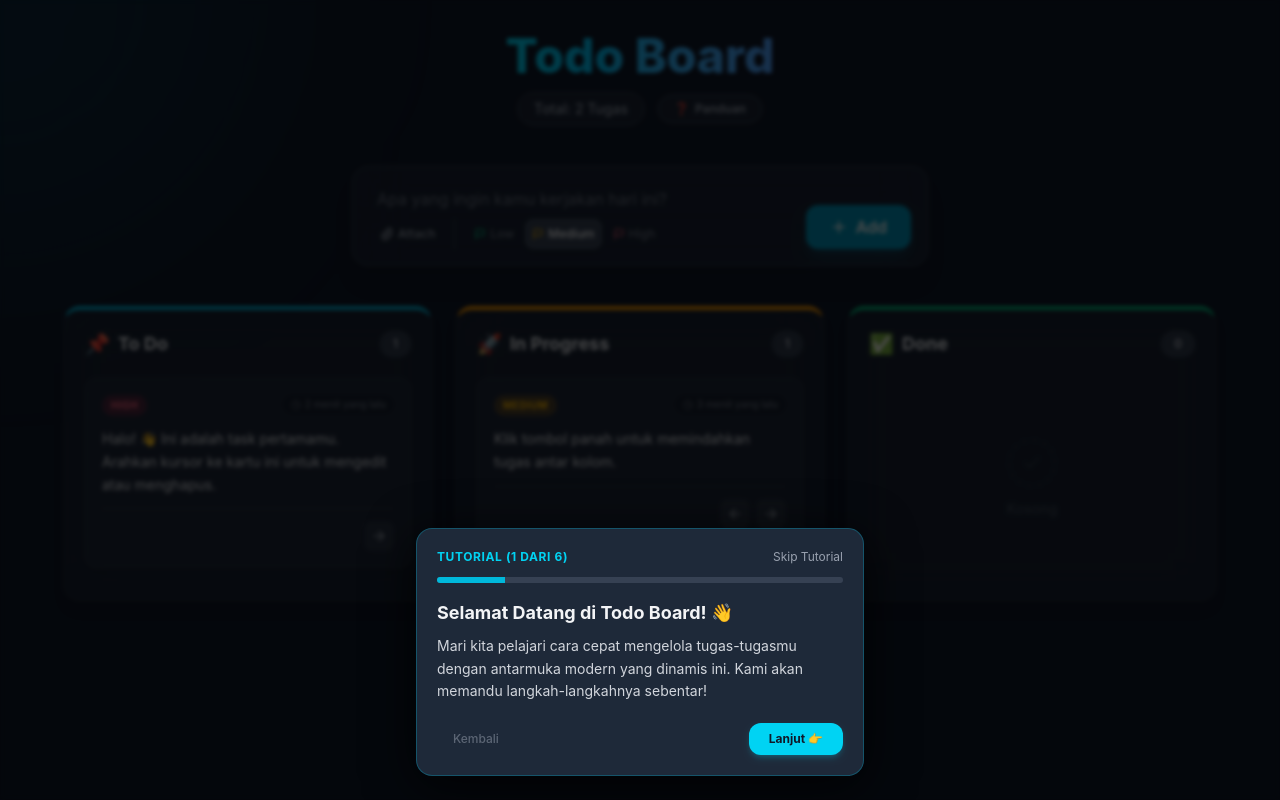
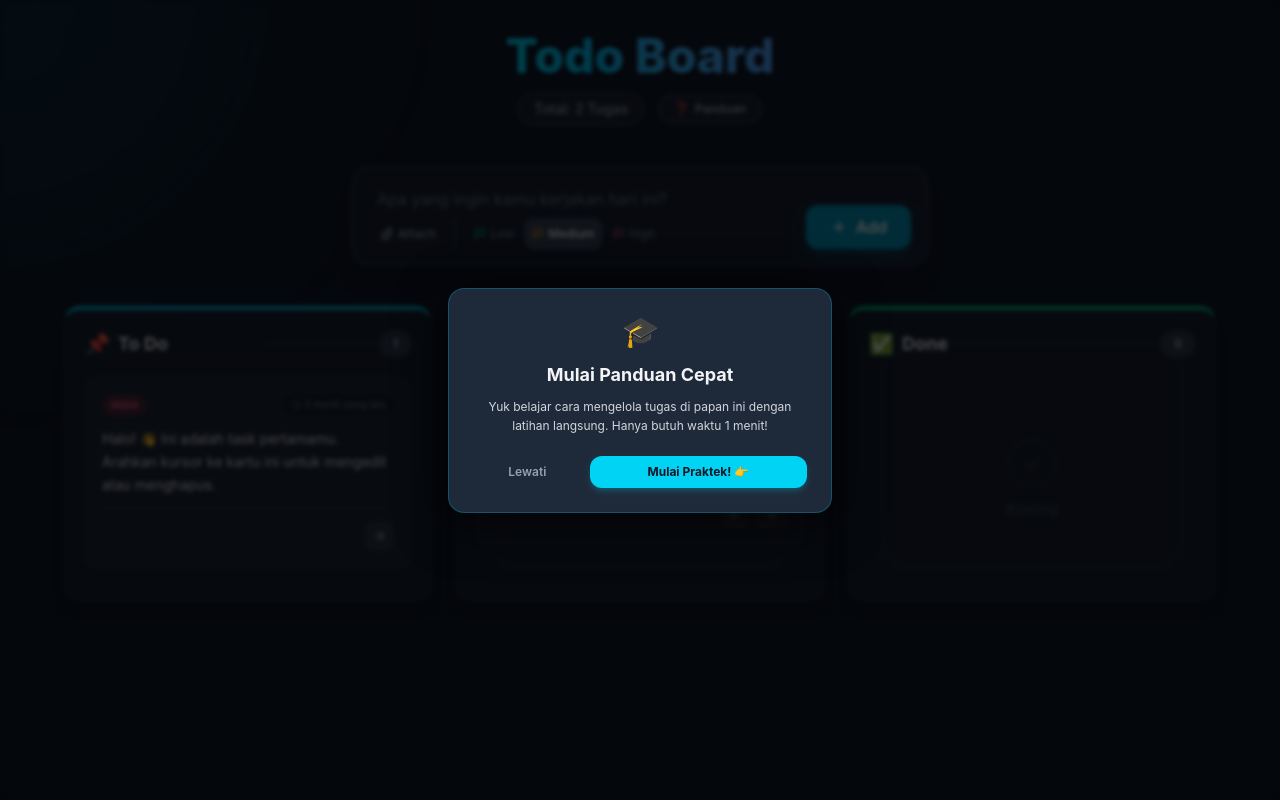
Before and after one commit to Pppppp07/todo-board, a React (Vite) app: page / in a window 1280 px wide. Built offline with nearby package versions, Linux system fonts and the light colour scheme.

Commit message:
feat: transition to interactive hands-on practice tutorial

```diff
--- a/src/App.tsx
+++ b/src/App.tsx
@@ -54,43 +54,6 @@ const columnConfig: Record<ColumnType, { title: string, color: string, emoji: st
   }
 }
 
-interface TourStep {
-  title: string
-  description: string
-  targetId?: string
-}
-
-const tourSteps: TourStep[] = [
-  {
-    title: "Selamat Datang di Todo Board! 👋",
-    description: "Mari kita pelajari cara cepat mengelola tugas-tugasmu dengan antarmuka modern yang dinamis ini. Kami akan memandu langkah-langkahnya sebentar!"
-  },
-  {
-    title: "Buat Tugas Baru 📝",
-    description: "Di form ini, kamu bisa menulis judul tugas, memilih skala prioritas (Low, Medium, High), serta melampirkan file dokumen atau gambar (Maks 500KB) yang bisa dipreview langsung tanpa diunduh.",
-    targetId: "add-task-form"
-  },
-  {
-    title: "Kolom Status Tugas 📋",
-    description: "Papan ini dibagi menjadi 3 kolom: To Do (Tugas Baru), In Progress (Sedang Dikerjakan), dan Done (Selesai). Kamu bisa mengawasi semua progres tugasmu di sini.",
-    targetId: "board-layout"
-  },
-  {
-    title: "Kartu Tugas Interaktif 🃏",
-    description: "Setiap tugas memiliki kartu interaktif. Kamu bisa mengedit teksnya, menghapusnya, dan menggesernya secara instan menggunakan tombol panah (Geser Kiri/Kanan) tanpa seret-melepas.",
-    targetId: "tutorial-first-card"
-  },
-  {
-    title: "Geser & Lepas (Drag and Drop) 🎯",
-    description: "Seret kartu tugasmu langsung ke kolom lain! Rasakan sensasi aura bersinar saat kartu didekatkan ke kolom tujuan, dan bersiaplah menyambut ledakan konfeti saat tugas sukses dipindah ke kolom Done!",
-    targetId: "board-layout"
-  },
-  {
-    title: "Kamu Siap Memulai! 🚀",
-    description: "Kini kamu sudah menguasai cara pakai Todo Board. Mulailah mengelola produktivitas harimu dengan mudah dan menyenangkan!"
-  }
-]
-
 const getRelativeTime = (timestamp: number) => {
   const rtf = new Intl.RelativeTimeFormat('id', { numeric: 'auto' })
   const daysDifference = Math.round((timestamp - Date.now()) / (1000 * 60 * 60 * 24))
@@ -135,27 +98,24 @@ function App() {
   const [deletingId, setDeletingId] = useState<number | null>(null)
   const [draggingOver, setDraggingOver] = useState<ColumnType | null>(null)
   const [tutorialStep, setTutorialStep] = useState<number | null>(null)
-  const startTutorial = () => {
-    if (tasks.length === 0) {
-      setTasks(initialTasks)
-    }
-    setTutorialStep(0)
-  }
 
   useEffect(() => {
     // Jalankan tutorial otomatis untuk pendatang baru dalam sesi ini
     const isCompleted = sessionStorage.getItem('todo-tutorial-completed')
     if (!isCompleted) {
-      startTutorial()
+      setTutorialStep(0)
     }
   }, [])
 
   useEffect(() => {
     if (tutorialStep !== null) {
-      const step = tourSteps[tutorialStep]
-      if (step.targetId) {
+      let targetId = ''
+      if (tutorialStep === 1) targetId = 'add-task-form'
+      else if (tutorialStep === 2 || tutorialStep === 3) targetId = 'tutorial-first-card'
+
+      if (targetId) {
         setTimeout(() => {
-          const el = document.getElementById(step.targetId!)
+          const el = document.getElementById(targetId)
           if (el) {
             el.scrollIntoView({ behavior: 'smooth', block: 'center' })
           }
@@ -163,22 +123,6 @@ function App() {
       }
     }
   }, [tutorialStep])
-
-  const nextTutorialStep = () => {
-    if (tutorialStep !== null) {
-      if (tutorialStep < tourSteps.length - 1) {
-        setTutorialStep(tutorialStep + 1)
-      } else {
-        finishTutorial()
-      }
-    }
-  }
-
-  const prevTutorialStep = () => {
-    if (tutorialStep !== null && tutorialStep > 0) {
-      setTutorialStep(tutorialStep - 1)
-    }
-  }
 
   const finishTutorial = () => {
     setTutorialStep(null)
@@ -252,7 +196,7 @@ function App() {
       priority: inputPriority,
       ...(attachment && { attachment })
     }
-    setTasks([...tasks, newTask])
+    setTasks([newTask, ...tasks])
     setInputValue('')
     setInputPriority('medium')
     setAttachment(null)
@@ -260,7 +204,7 @@ function App() {
       textareaRef.current.style.height = 'auto'
     }
 
-    // Naik ke step berikutnya jika sedang di step membuat tugas
+    // Auto-advance tutorial ke praktek manual geser
     if (tutorialStep === 1) {
       setTutorialStep(2)
     }
@@ -289,9 +233,9 @@ function App() {
         task.id === taskId ? { ...task, status: newStatus, isExiting: false } : task
       ))
 
-      // Naik ke step berikutnya jika memindahkan tugas via tombol ke In Progress di step 3
-      if (tutorialStep === 3 && newStatus === 'doing') {
-        setTutorialStep(4)
+      // Auto-advance tutorial ke praktek drag & drop
+      if (tutorialStep === 2) {
+        setTutorialStep(3)
       }
     }, 250)
   }
@@ -368,9 +312,9 @@ function App() {
 
     setTasks([...columnTodo, ...columnDoing, ...columnDone])
 
-    // Naik ke step berikutnya jika berhasil memindahkan tugas via Drag and Drop ke Done di step 4
-    if (tutorialStep === 4 && destination.droppableId === 'done') {
-      setTutorialStep(5)
+    // Auto-advance tutorial selesai jika berhasil drag ke Done
+    if (tutorialStep === 3 && destination.droppableId === 'done') {
+      setTutorialStep(4)
     }
   }
 
@@ -395,7 +339,7 @@ function App() {
           <div className="flex items-center gap-3 text-sm font-medium text-gray-400">
             <span className="bg-gray-800/80 px-4 py-1.5 rounded-full border border-gray-700 shadow-inner">Total: {tasks.length} Tugas</span>
             <button
-              onClick={startTutorial}
+              onClick={() => setTutorialStep(0)}
               className="bg-gray-800/80 hover:bg-gray-700/80 hover:text-cyan-400 px-4 py-1.5 rounded-full border border-gray-700 transition-all active:scale-95 flex items-center gap-1.5 shadow-sm font-semibold text-xs"
               title="Buka panduan interaktif"
             >
@@ -408,9 +352,28 @@ function App() {
         <div
           id="add-task-form"
           className={`max-w-xl mx-auto bg-gray-800/60 backdrop-blur-xl p-2 rounded-2xl border border-gray-700 shadow-xl flex flex-col mb-10 transition-all focus-within:border-cyan-500/50 focus-within:bg-gray-800/80 ${
-            tutorialStep === 1 ? 'relative z-50 ring-4 ring-cyan-500 shadow-[0_0_30px_rgba(6,182,212,0.5)]' : ''
+            tutorialStep === 1 ? 'relative z-50 ring-4 ring-cyan-500 shadow-[0_0_35px_rgba(6,182,212,0.6)]' : ''
           }`}
         >
+
+          {/* Practice Tutorial step 1 inline tooltip */}
+          {tutorialStep === 1 && (
+            <motion.div
+              initial={{ opacity: 0, y: 10 }}
+              animate={{ opacity: 1, y: 0 }}
+              className="absolute -bottom-16 left-1/2 -translate-x-1/2 z-50 bg-cyan-600 text-white text-xs font-bold py-2.5 px-4 rounded-xl shadow-lg border border-cyan-400 flex items-center gap-2 whitespace-nowrap"
+            >
+              <span className="animate-ping w-2 h-2 rounded-full bg-white inline-block"></span>
+              <span>Ketik tugas barumu lalu tekan Enter ⏎</span>
+              <button
+                onClick={finishTutorial}
+                className="ml-3 text-[10px] text-cyan-200 hover:text-white underline font-semibold border-none bg-transparent"
+              >
+                Lewati
+              </button>
+              <div className="absolute -top-1.5 left-1/2 -translate-x-1/2 w-3 h-3 bg-cyan-600 border-t border-l border-cyan-400 rotate-45" />
+            </motion.div>
+          )}
 
           {/* Attachment Preview (if any) */}
           <AnimatePresence>
@@ -594,8 +557,12 @@ function App() {
                                 setPreviewImage={setPreviewImage}
                                 provided={dragProvided}
                                 snapshot={dragSnapshot}
-                                isTutorialTarget={index === 0 && status === 'todo'}
+                                isTutorialTarget={
+                                  (tutorialStep === 2 && index === 0 && status === 'todo') ||
+                                  (tutorialStep === 3 && index === 0 && status === 'doing')
+                                }
                                 tutorialStep={tutorialStep}
+                                finishTutorial={finishTutorial}
                               />
                             )}
                           </Draggable>
@@ -665,60 +632,57 @@ function App() {
         />
       )}
 
-      {/* Tutorial Card */}
-      {tutorialStep !== null && (
-        <div className="fixed bottom-6 left-1/2 -translate-x-1/2 z-50 w-[calc(100%-2rem)] max-w-md bg-gray-800 border border-cyan-500/30 rounded-2xl shadow-[0_10px_50px_rgba(0,0,0,0.8)] p-5 backdrop-blur-xl">
-          <div className="flex justify-between items-start mb-3">
-            <span className="text-xs font-bold text-cyan-400 uppercase tracking-wider">
-              Tutorial ({tutorialStep + 1} dari {tourSteps.length})
-            </span>
+      {/* Tutorial Step 0: Welcome popup */}
+      {tutorialStep === 0 && (
+        <div className="fixed inset-0 z-50 flex items-center justify-center p-4">
+          <motion.div
+            initial={{ scale: 0.9, opacity: 0 }}
+            animate={{ scale: 1, opacity: 1 }}
+            className="w-full max-w-sm bg-gray-800 border border-cyan-500/30 rounded-2xl shadow-[0_10px_50px_rgba(0,0,0,0.8)] p-6 text-center backdrop-blur-xl"
+          >
+            <div className="text-3xl mb-3">🎓</div>
+            <h3 className="text-lg font-bold text-gray-100 mb-2">Mulai Panduan Cepat</h3>
+            <p className="text-xs text-gray-300 mb-5 leading-relaxed">
+              Yuk belajar cara mengelola tugas di papan ini dengan latihan langsung. Hanya butuh waktu 1 menit!
+            </p>
+            <div className="flex gap-2">
               <button
                 onClick={finishTutorial}
-              className="text-xs text-gray-400 hover:text-white transition-colors"
+                className="flex-1 py-2 text-xs font-semibold text-gray-400 hover:text-white transition-colors"
               >
-              Skip Tutorial
+                Lewati
+              </button>
+              <button
+                onClick={() => setTutorialStep(1)}
+                className="flex-[2] py-2 text-xs font-bold text-gray-900 bg-cyan-400 hover:bg-cyan-300 rounded-xl transition-all shadow-md shadow-cyan-400/20 active:scale-95"
+              >
+                Mulai Praktek! 👉
               </button>
             </div>
+          </motion.div>
+        </div>
+      )}
 
-          {/* Progress bar */}
-          <div className="w-full bg-gray-700 h-1.5 rounded-full overflow-hidden mb-4">
-            <div
-              className="bg-cyan-500 h-full transition-all duration-300"
-              style={{ width: `${((tutorialStep + 1) / tourSteps.length) * 100}%` }}
-            />
-          </div>
-
-          <h3 className="text-lg font-bold text-gray-100 mb-2">
-            {tourSteps[tutorialStep].title}
-          </h3>
-          <p className="text-sm text-gray-300 mb-5 leading-relaxed">
-            {tourSteps[tutorialStep].description}
+      {/* Tutorial Step 4: Complete popup */}
+      {tutorialStep === 4 && (
+        <div className="fixed inset-0 z-50 flex items-center justify-center p-4">
+          <motion.div
+            initial={{ scale: 0.9, opacity: 0 }}
+            animate={{ scale: 1, opacity: 1 }}
+            className="w-full max-w-sm bg-gray-800 border border-emerald-500/30 rounded-2xl shadow-[0_10px_50px_rgba(0,0,0,0.8)] p-6 text-center backdrop-blur-xl"
+          >
+            <div className="text-3xl mb-3">🎉</div>
+            <h3 className="text-lg font-bold text-gray-100 mb-2">Luar Biasa, Kamu Berhasil!</h3>
+            <p className="text-xs text-gray-300 mb-5 leading-relaxed">
+              Kamu telah mempraktekkan cara menambah tugas, memindahkan manual (klik panah), serta Drag and Drop!
             </p>
-
-          <div className="flex justify-between items-center">
             <button
-              onClick={prevTutorialStep}
-              disabled={tutorialStep === 0}
-              className="px-4 py-2 text-xs font-medium text-gray-400 hover:text-white disabled:opacity-50 disabled:pointer-events-none transition-colors"
+              onClick={finishTutorial}
+              className="w-full py-2.5 text-xs font-bold text-gray-900 bg-emerald-400 hover:bg-emerald-300 rounded-xl transition-all shadow-md shadow-emerald-400/20 active:scale-95"
             >
-              Kembali
+              Selesai & Mulai Bekerja! 🚀
             </button>
-
-            {[1, 3, 4].includes(tutorialStep) ? (
-              <span className="text-xs font-semibold text-amber-400 animate-pulse bg-amber-500/10 px-3 py-1.5 rounded-lg border border-amber-500/20">
-                {tutorialStep === 1 && "✍️ Tambahkan tugas baru untuk lanjut..."}
-                {tutorialStep === 3 && "➡️ Klik tombol panah untuk lanjut..."}
-                {tutorialStep === 4 && "🎯 Seret kartu ke Done untuk lanjut..."}
-              </span>
-            ) : (
-              <button
-                onClick={nextTutorialStep}
-                className="px-5 py-2 text-xs font-bold text-gray-900 bg-cyan-400 hover:bg-cyan-300 rounded-xl transition-all shadow-md shadow-cyan-400/20 active:scale-95"
-              >
-                {tutorialStep === tourSteps.length - 1 ? 'Selesai 🚀' : 'Lanjut 👉'}
-              </button>
-            )}
-          </div>
+          </motion.div>
         </div>
       )}
     </div>
@@ -729,7 +693,7 @@ function TaskCard({
   task, status, editingId, editValue, setEditValue, startEditing,
   saveEdit, setEditingId, moveTask, deleteTask, confirmDelete,
   deletingId, setDeletingId, setPreviewImage, provided, snapshot,
-  isTutorialTarget, tutorialStep
+  isTutorialTarget, tutorialStep, finishTutorial
 }: {
   task: Task,
   status: ColumnType,
@@ -748,7 +712,8 @@ function TaskCard({
   provided?: any,
   snapshot?: any,
   isTutorialTarget?: boolean,
-  tutorialStep?: number | null
+  tutorialStep?: number | null,
+  finishTutorial?: () => void
 }) {
   const [expanded, setExpanded] = useState(false)
   const isLong = task.title.length > 100
@@ -758,8 +723,8 @@ function TaskCard({
       ref={provided?.innerRef}
       {...provided?.draggableProps}
       style={provided?.draggableProps.style}
-      id={isTutorialTarget && tutorialStep === 3 ? "tutorial-first-card" : undefined}
-      className={`pb-3 ${isTutorialTarget && tutorialStep === 3 ? 'relative z-50' : ''}`}
+      id={isTutorialTarget && (tutorialStep === 2 || tutorialStep === 3) ? "tutorial-first-card" : undefined}
+      className={`pb-3 ${isTutorialTarget && (tutorialStep === 2 || tutorialStep === 3) ? 'relative z-50' : ''}`}
     >
       <motion.div
         {...provided?.dragHandleProps}
@@ -772,7 +737,7 @@ function TaskCard({
         className={`bg-gray-800/80 hover:bg-gray-750 backdrop-blur-sm rounded-xl p-4 border group relative overflow-hidden ${
           snapshot?.isDragging ? 'border-cyan-500 shadow-2xl shadow-cyan-500/20 z-50 ring-2 ring-cyan-500 ring-offset-2 ring-offset-gray-900' : 'border-gray-700/60 shadow-md'
         } ${
-          isTutorialTarget && tutorialStep === 3 ? 'ring-4 ring-cyan-500 shadow-[0_0_30px_rgba(6,182,212,0.5)] border-cyan-400' : ''
+          isTutorialTarget && tutorialStep === 3 ? 'ring-4 ring-cyan-500 shadow-[0_0_35px_rgba(6,182,212,0.6)] border-cyan-400' : ''
         }`}
       >
       {editingId === task.id ? (
@@ -815,6 +780,25 @@ function TaskCard({
         </div>
       ) : (
         <div className="relative z-10">
+          {/* Practice Tutorial step 3 inline tooltip */}
+          {isTutorialTarget && tutorialStep === 3 && (
+            <motion.div
+              initial={{ opacity: 0, y: -10, scale: 0.95 }}
+              animate={{ opacity: 1, y: 0, scale: 1 }}
+              className="absolute -top-16 left-1/2 -translate-x-1/2 z-50 bg-cyan-600 text-white text-[11px] font-bold py-2 px-3 rounded-xl shadow-lg border border-cyan-400 flex items-center gap-1.5 whitespace-nowrap"
+            >
+              <span className="animate-ping w-2 h-2 rounded-full bg-white inline-block"></span>
+              <span>Seret (drag) kartu ini ke kolom Done! 🎯</span>
+              <button
+                onClick={finishTutorial}
+                className="ml-2 text-[10px] text-cyan-200 hover:text-white underline font-semibold border-none bg-transparent"
+              >
+                Lewati
+              </button>
+              <div className="absolute -bottom-1.5 left-1/2 -translate-x-1/2 w-3 h-3 bg-cyan-600 border-b border-r border-cyan-400 rotate-45" />
+            </motion.div>
+          )}
+
           <div className="flex justify-between items-start mb-3">
             <span className={`text-[10px] font-bold uppercase tracking-wider px-2 py-0.5 rounded-full ${priorityConfig[task.priority].color} flex items-center gap-1 border border-transparent`}>
               {priorityConfig[task.priority].label}
@@ -891,13 +875,35 @@ function TaskCard({
                 </button>
               )}
               {status !== 'done' && (
+                <div className="relative">
                   <button
                     onClick={() => moveTask(task.id, status === 'todo' ? 'doing' : 'done')}
-                  className="p-1.5 text-gray-400 hover:text-white bg-gray-700/50 hover:bg-gray-600 rounded-lg transition-all border border-transparent hover:border-gray-500"
+                    className={`p-1.5 text-gray-400 hover:text-white bg-gray-700/50 hover:bg-gray-600 rounded-lg transition-all border ${
+                      isTutorialTarget && tutorialStep === 2 ? 'ring-4 ring-amber-400 border-amber-300 bg-amber-500/20 text-white relative z-50' : 'border-transparent hover:border-gray-500'
+                    }`}
                     title="Geser Kanan"
                   >
                     <ArrowRight size={16} />
                   </button>
+
+                  {/* Practice Tutorial step 2 inline tooltip */}
+                  {isTutorialTarget && tutorialStep === 2 && (
+                    <motion.div
+                      initial={{ opacity: 0, y: 10, scale: 0.95 }}
+                      animate={{ opacity: 1, y: 0, scale: 1 }}
+                      className="absolute bottom-full right-0 mb-2.5 z-50 bg-amber-500 text-gray-900 text-[11px] font-bold py-1.5 px-3 rounded-lg shadow-lg border border-amber-300 flex items-center gap-1.5 whitespace-nowrap"
+                    >
+                      <span>Geser manual di sini! ➡️</span>
+                      <button
+                        onClick={finishTutorial}
+                        className="ml-2 text-[10px] text-amber-900 hover:text-black underline font-semibold border-none bg-transparent"
+                      >
+                        Lewati
+                      </button>
+                      <div className="absolute -bottom-1.5 right-3 w-3 h-3 bg-amber-500 border-b border-r border-amber-300 rotate-45" />
+                    </motion.div>
+                  )}
+                </div>
               )}
             </div>
           </div>
```
Lines whose indentation alone changed are shown as unchanged.
